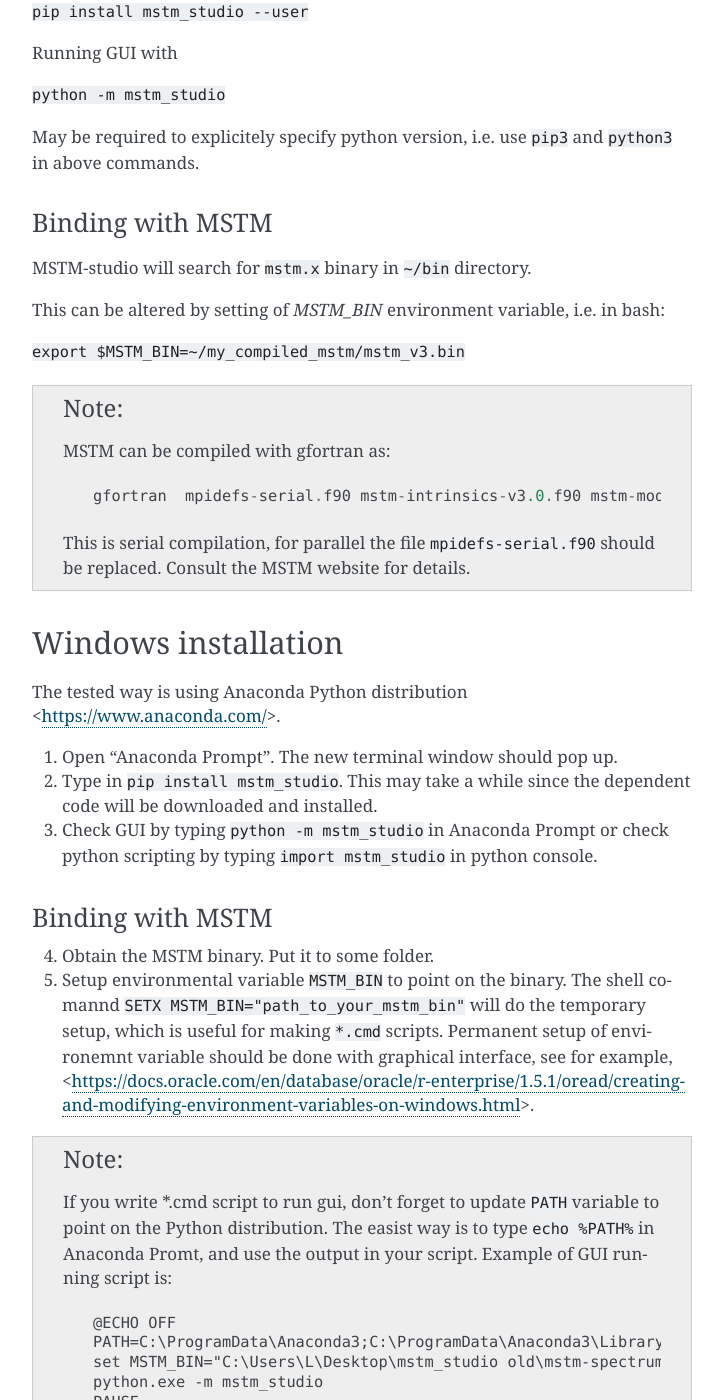
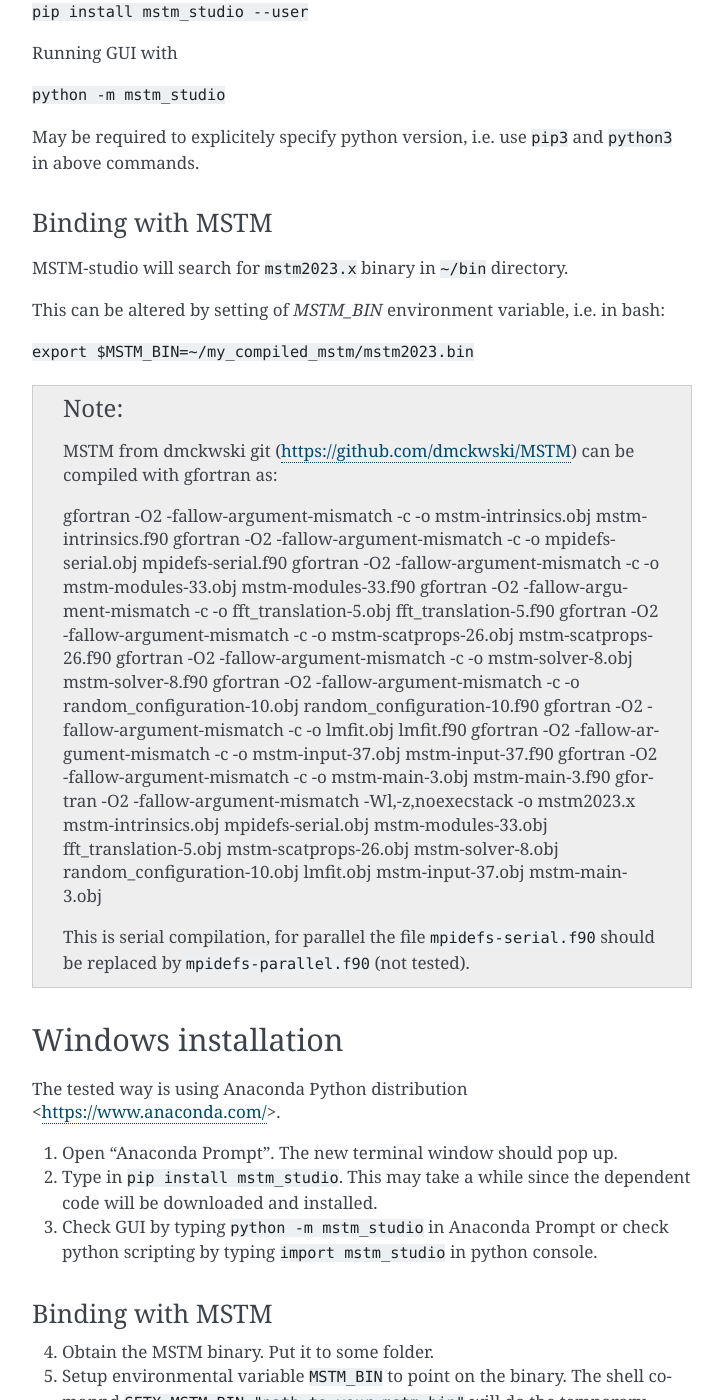
Before and after one commit to lavakyan/mstm-spectrum, a Sphinx documentation site: the page built from doc/source/installation.rst, in a window 1280 px wide and 1400 px high, scrolled down 638 px. Shown: the whole window, without its empty margins (388-1111 px from the left). Built offline with Sphinx 7.4.7, drawn with Linux system fonts in a browser that asks for light colours.

Commit message:
Doc: sync with update to MSTMv4 (2023)

```diff
--- a/doc/source/installation.rst
+++ b/doc/source/installation.rst
@@ -43,18 +43,28 @@ May be required to explicitely specify python version, i.e. use ``pip3`` and ``p
 Binding with MSTM
 ^^^^^^^^^^^^^^^^^
 
-MSTM-studio will search for ``mstm.x`` binary in ``~/bin`` directory.
+MSTM-studio will search for ``mstm2023.x`` binary in ``~/bin`` directory.
 
 This can be altered by setting of `MSTM_BIN` environment variable, i.e. in bash:
 
-``export $MSTM_BIN=~/my_compiled_mstm/mstm_v3.bin``
+``export $MSTM_BIN=~/my_compiled_mstm/mstm2023.bin``
 
 
-.. Note::   MSTM can be compiled with gfortran as::
+.. Note::   MSTM  from dmckwski git (https://github.com/dmckwski/MSTM) can be compiled with gfortran as::
 
-    gfortran  mpidefs-serial.f90 mstm-intrinsics-v3.0.f90 mstm-modules-v3.0.f90 mstm-main-v3.0.f90 -O2  -o mstm.x
+   gfortran -O2 -fallow-argument-mismatch -c -o mstm-intrinsics.obj         mstm-intrinsics.f90
+   gfortran -O2 -fallow-argument-mismatch -c -o mpidefs-serial.obj          mpidefs-serial.f90
+   gfortran -O2 -fallow-argument-mismatch -c -o mstm-modules-33.obj         mstm-modules-33.f90
+   gfortran -O2 -fallow-argument-mismatch -c -o fft_translation-5.obj       fft_translation-5.f90
+   gfortran -O2 -fallow-argument-mismatch -c -o mstm-scatprops-26.obj       mstm-scatprops-26.f90
+   gfortran -O2 -fallow-argument-mismatch -c -o mstm-solver-8.obj           mstm-solver-8.f90
+   gfortran -O2 -fallow-argument-mismatch -c -o random_configuration-10.obj random_configuration-10.f90
+   gfortran -O2 -fallow-argument-mismatch -c -o lmfit.obj                   lmfit.f90
+   gfortran -O2 -fallow-argument-mismatch -c -o mstm-input-37.obj           mstm-input-37.f90
+   gfortran -O2 -fallow-argument-mismatch -c -o mstm-main-3.obj             mstm-main-3.f90
+   gfortran -O2 -fallow-argument-mismatch -Wl,-z,noexecstack -o mstm2023.x mstm-intrinsics.obj mpidefs-serial.obj mstm-modules-33.obj 	fft_translation-5.obj mstm-scatprops-26.obj mstm-solver-8.obj random_configuration-10.obj lmfit.obj mstm-input-37.obj mstm-main-3.obj
 
-   This is serial compilation, for parallel the file ``mpidefs-serial.f90`` should be replaced. Consult the MSTM website for details.
+   This is serial compilation, for parallel the file ``mpidefs-serial.f90`` should be replaced by ``mpidefs-parallel.f90`` (not tested).
 
 
 Windows installation
@@ -85,9 +95,13 @@ Binding with MSTM
     .. code-block:: cmd
 
         @ECHO OFF
+
         PATH=C:\ProgramData\Anaconda3;C:\ProgramData\Anaconda3\Library\mingw-w64\bin;C:\ProgramData\Anaconda3\Library\usr\bin;C:\ProgramData\Anaconda3\Library\bin;C:\ProgramData\Anaconda3\Scripts;C:\ProgramData\Anaconda3\bin;C:\ProgramData\Anaconda3\condabin;%PATH%
+
         set MSTM_BIN="C:\Users\L\Desktop\mstm_studio old\mstm-spectrum\mstm.exe"
+
         python.exe -m mstm_studio
+
         PAUSE
 
     The last command (``PAUSE``) is put to prevent console windows from closing after program is ended.
```
Also changed, not shown: README.md (+17 -12 lines).
